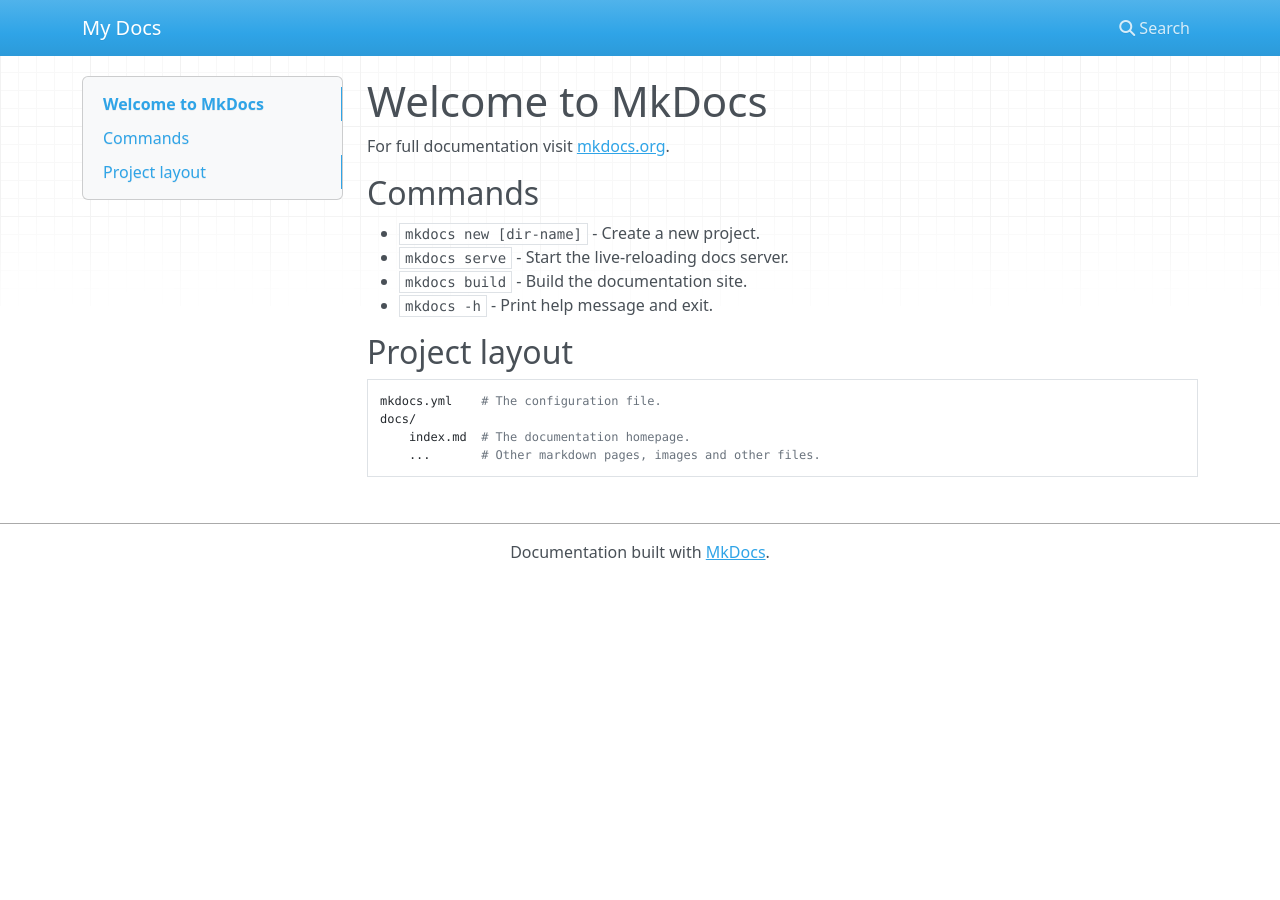
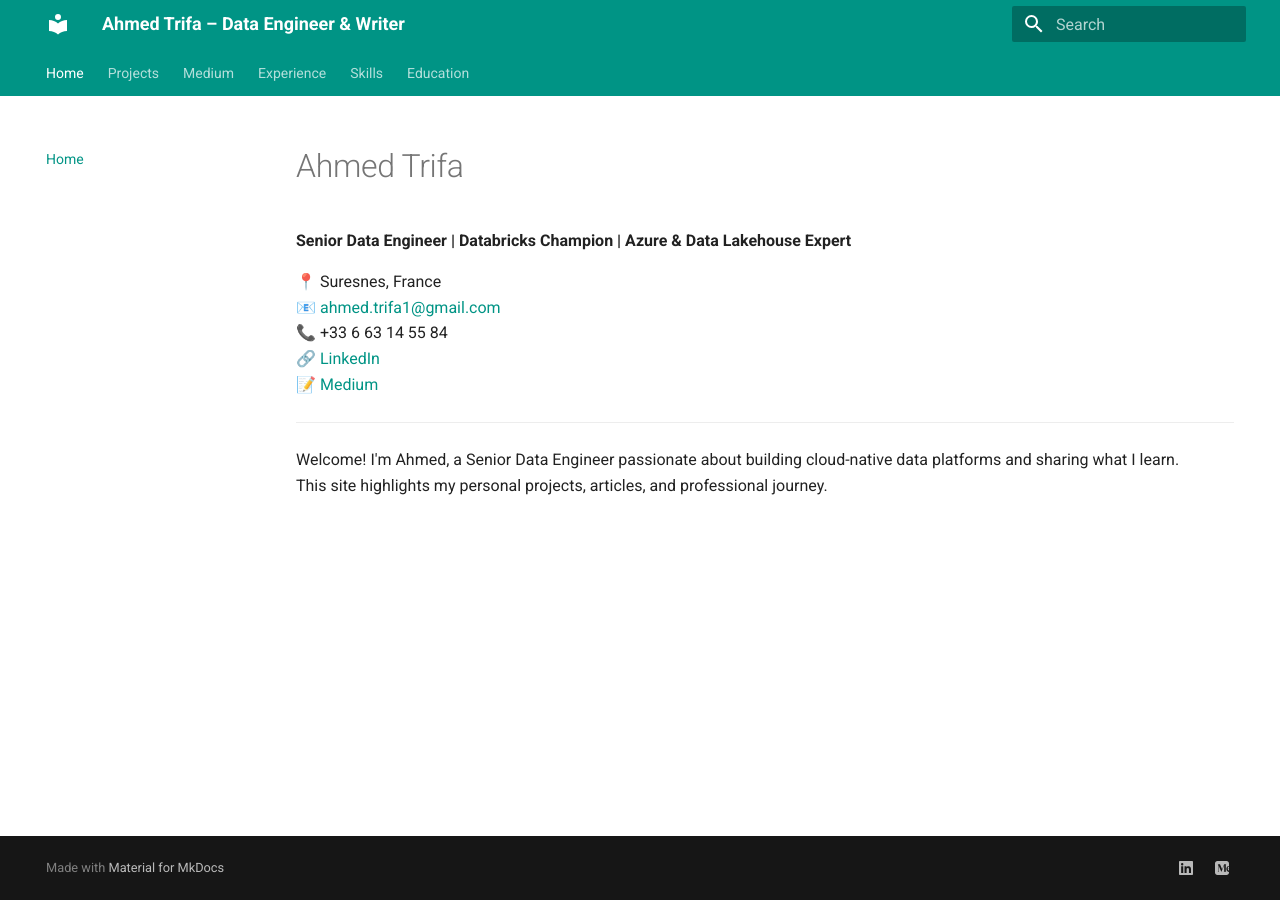
Before and after one commit to Trifa01/Trifa01, an MkDocs documentation site: the page built from docs/index.md, in a window 1280 px wide. Built offline with MkDocs 1.6.1 and Material for MkDocs 9.7.7, drawn with Linux system fonts in a browser that asks for light colours; nearby versions of some CDN libraries.

Commit message:
new version with chatgpt from CV

```diff
--- a/docs/index.md
+++ b/docs/index.md
@@ -1,17 +1,14 @@
-# Welcome to MkDocs
+# Ahmed Trifa
 
-For full documentation visit [mkdocs.org](https://www.mkdocs.org).
+**Senior Data Engineer | Databricks Champion | Azure & Data Lakehouse Expert**
 
-## Commands
+📍 Suresnes, France
+📧 [ahmed.trifa1@gmail.com](mailto:ahmed.trifa1@gmail.com)
+📞 +33 6 63 14 55 84
+🔗 [LinkedIn](https://www.linkedin.com/in/ahmed-trifa-6a919ba8/)
+📝 [Medium](https://medium.com/@ahmed.trifa1)
 
-* `mkdocs new [dir-name]` - Create a new project.
-* `mkdocs serve` - Start the live-reloading docs server.
-* `mkdocs build` - Build the documentation site.
-* `mkdocs -h` - Print help message and exit.
+---
 
-## Project layout
-
-    mkdocs.yml    # The configuration file.
-    docs/
-        index.md  # The documentation homepage.
-        ...       # Other markdown pages, images and other files.
+Welcome! I'm Ahmed, a Senior Data Engineer passionate about building cloud-native data platforms and sharing what I learn.
+This site highlights my personal projects, articles, and professional journey.
--- a/mkdocs.yml
+++ b/mkdocs.yml
@@ -1 +1,28 @@
-site_name: My Docs
+site_name: Ahmed Trifa – Data Engineer & Writer
+theme:
+  name: material
+  palette:
+    scheme: default
+    primary: teal
+    accent: orange
+  features:
+    - navigation.expand
+    - navigation.tabs
+    - toc.integrate
+
+nav:
+  - Home: index.md
+  - Projects: projects.md
+  - Medium: medium.md
+  - Experience: experience.md
+  - Skills: skills.md
+  - Education: education.md
+
+extra:
+  social:
+    - icon: fontawesome/brands/linkedin
+      link: https://www.linkedin.com/in/ahmed-trifa-6a919ba8/
+      name: LinkedIn
+    - icon: fontawesome/brands/medium
+      link: https://medium.com/@ahmed.trifa1
+      name: Medium
```
Also changed, not shown: docs/education.md (added, +4 -0 lines), docs/experience.md (added, +10 -0 lines), docs/medium.md (added, +11 -0 lines), docs/projects.md (added, +17 -0 lines), docs/skills.md (added, +12 -0 lines), 1 other file.
